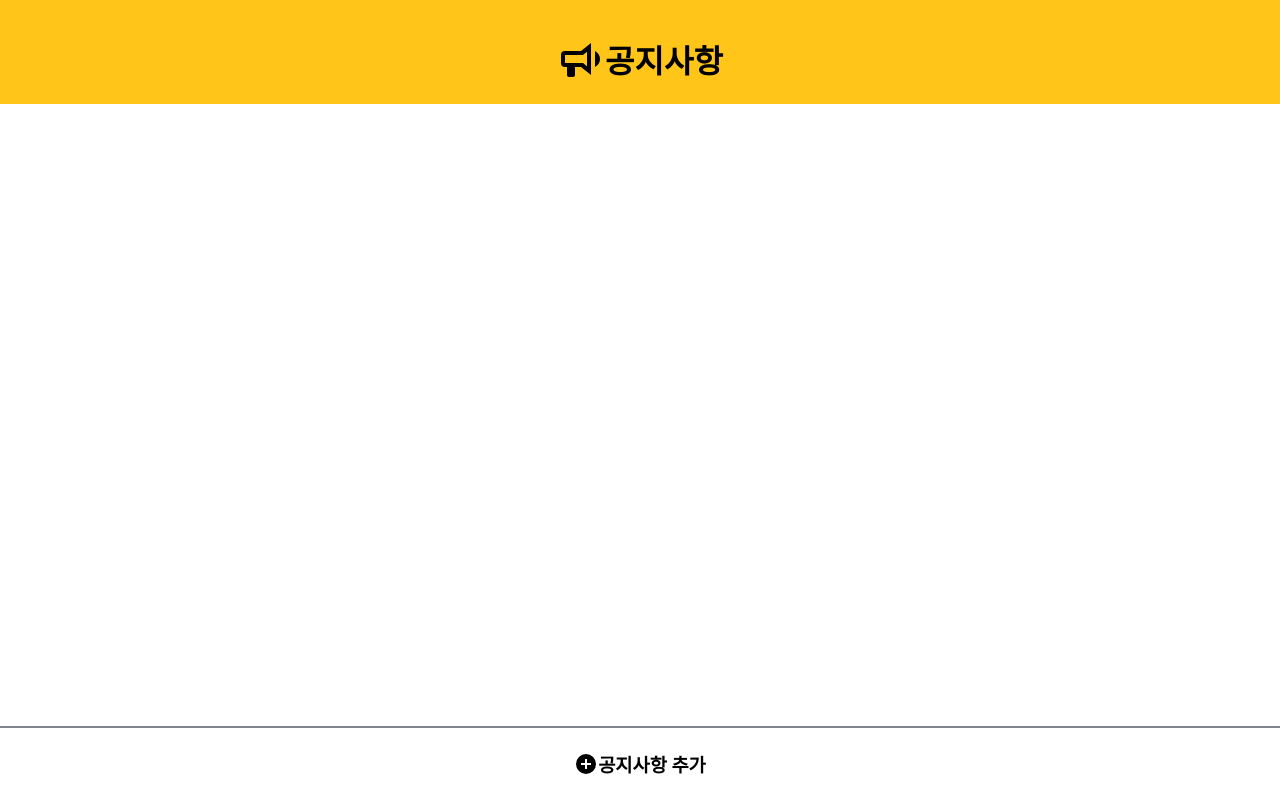
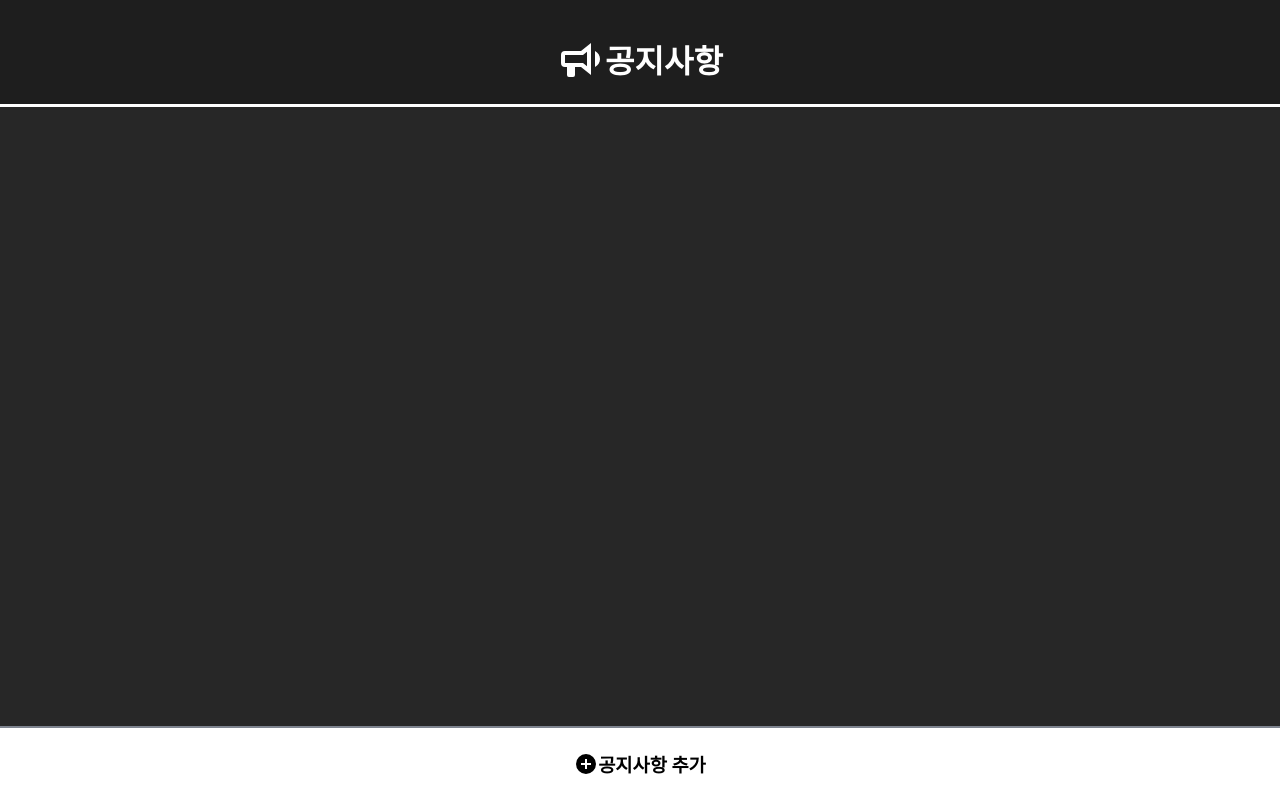
Before and after one commit to JDWdonga21/web-notice, a React (Create React App) app: page / in a window 1280 px wide. Built offline with nearby package versions, Linux system fonts and the light colour scheme.

Commit message:
230305 퇴근전

```diff
--- a/src/App.css
+++ b/src/App.css
@@ -29,6 +29,7 @@
   display: flex;
   flex-direction: column;
   align-items: center;
+  background-color: #272727;
 }
 
 .Footer {
--- a/src/component/NoticeDetail.tsx
+++ b/src/component/NoticeDetail.tsx
@@ -9,6 +9,8 @@ import { mdiListBoxOutline } from '@mdi/js';
 import { mdiFileEditOutline } from '@mdi/js';
 import { mdiSquareEditOutline } from '@mdi/js';
 import { mdiDelete } from '@mdi/js';
+import { mdiArrowLeftBottomBold } from '@mdi/js';
+import { mdiClose } from '@mdi/js';
 
 
 type Notice = {
@@ -214,11 +216,26 @@ class NoticeDetail extends React.Component<NoticeDetailProps, NoticeDetailState>
     return (
       <div style={styles.body}>
         <header style={styles.header}>
-          <div style={styles.titleArea}>
-            <text style={styles.titleText}>{title}</text>
+          {/* 제목 날짜 */}
+          <div style={styles.headerleft}>
+            <div style={styles.titleArea}>
+              <text style={styles.titleText}>{title}</text>
+            </div>
+            <div>
+              <text style={{color: '#ffffff'}}>{this.formatDate(date)} 조회수: {noticeid}</text>
+            </div>
           </div>
-          <div>
-            <text>{this.formatDate(date)} 조회수: {noticeid}</text>
+          {/* 닫기 표시 */}
+          <div style={styles.headerRight}>
+            <Icon path={mdiClose}
+              title="mdiClose"
+              size={2}
+              horizontal
+              vertical
+              rotate={180}
+              color="#ffffff"
+              // spin
+            />
           </div>
         </header>
         <main style={styles.mainArea}>
@@ -305,15 +322,26 @@ const styles: {[key in string]: CSSProperties}= {
   },
   header: {
     display: 'flex',
-    flexDirection: 'column',
+    flexDirection: 'row',
     alignItems: 'flex-start',
-    justifyContent: 'center',
+    justifyContent: 'space-between',
     padding: '10px',
     marginLeft: '5%',
     marginRight: '5%',
     width: '94vw',
     borderBottom: '2px solid #121417',
     height: '10%',
+    backgroundColor: '#1e1e1e'
+  },
+  headerLeft: {
+    display: 'flex',
+    alignItems: 'center',
+    justifyContent: 'center',
+  },
+  headerRight: {
+    display: 'flex',
+    alignItems: 'center',
+    justifyContent: 'center',
   },
   titleArea: {
     marginBottom: '10px'
@@ -322,7 +350,8 @@ const styles: {[key in string]: CSSProperties}= {
       fontWeight: 'bold',
       fontSize: 24,
       marginTop: '10px',
-      marginBottom: '10px'
+      marginBottom: '10px',
+      color: '#ffffff'
   },
   mainArea: {
     display: 'flex',
@@ -339,12 +368,14 @@ const styles: {[key in string]: CSSProperties}= {
     width: '94vw',
     wordWrap: 'break-word',
     overflowWrap: 'break-word',
+    backgroundColor: '#272727'
   },
   articleText: {
     textAlign: 'start',
     wordBreak: 'break-word',
     overflowWrap: 'break-word',
-    whiteSpace: 'pre-wrap'
+    whiteSpace: 'pre-wrap',
+    color: '#ffffff'
   },
   footer: {
     display: 'flex',
--- a/src/component/NoticeEdit.tsx
+++ b/src/component/NoticeEdit.tsx
@@ -271,18 +271,22 @@ class NoticeEdit extends React.Component<NoticeEditProps, NoticeEditState> {
             </form> */}
           </header>
           <main style={styles.mainArea}>
-            <text style={styles.titleText}>내용</text>
+            <div style={styles.mainTitle}>
+              <text style={styles.titleText}>내용</text>
+            </div>
             <div style={styles.reactQuillContainer}>
 
               <ReactQuill
                     modules={modules}
                     theme="snow"
-                    style={{ width: '100%', height: '100%' }}
+                    style={{ width: '100%', height: '100%', color: '#ffffff' }}
                     value={editorHtml}
                     onChange={this.handleEditorChange}
               />
             </div>
-            <text style={styles.titleText}>HTML 입력</text>
+            <div style={styles.mainTitle}>
+              <text style={styles.titleText}>HTML 입력</text>
+            </div>
             <div style={styles.htmlInputContainer}>
 
               <textarea
@@ -342,6 +346,7 @@ const styles: {[key in string]: CSSProperties}= {
       height: '100%',
       alignItems: 'center',
       justifyContent: 'center',
+      // backgroundColor: '#272727'
   },
   header: {
       display: 'flex',
@@ -352,8 +357,9 @@ const styles: {[key in string]: CSSProperties}= {
       marginLeft: '5%',
       marginRight: '5%',
       width: '94vw',
-      borderBottom: '1px solid #121417',
+      borderBottom: '1px solid #ffffff',
       height: '10%',
+      backgroundColor: '#1e1e1e'
   },
   titleArea: {
     marginBottom: '10px'
@@ -364,7 +370,8 @@ const styles: {[key in string]: CSSProperties}= {
       fontWeight: 'bold',
       fontSize: 20,
       marginTop: '10px',
-      marginBottom: '10px'
+      marginBottom: '10px',
+      color: '#ffffff'
   },
   mainArea: {
     flex: 1,
@@ -378,6 +385,12 @@ const styles: {[key in string]: CSSProperties}= {
     height: '80%',
     overflowY: 'auto',
     flexGrow: 1, // 사용 가능한 공간을 모두 채움
+    backgroundColor: '#272727'
+  },
+  mainTitle: {
+    flex: 1, // ReactQuill에 비율을 할당
+    width: '100%',
+    paddingLeft: '10px',
   },
   reactQuillContainer: {
     flex: 1, // ReactQuill에 비율을 할당
@@ -386,6 +399,7 @@ const styles: {[key in string]: CSSProperties}= {
     marginBottom: '20px',
     overflowY: 'auto',
     flexGrow: 1, // 사용 가능한 공간을 모두 채움
+    backgroundColor: '#ffffff'
   },
   htmlInputContainer: {
     flex: 1, // textarea에 비율을 할당
--- a/src/component/NoticeList.tsx
+++ b/src/component/NoticeList.tsx
@@ -112,9 +112,11 @@ const styles: {[key in string]: CSSProperties}= {
     titleText: {
         fontWeight: 'bold',
         fontSize: 24,
+        color: '#ffffff'
     },
     dateArea: {
-        marginBottom: '20px'
+        marginBottom: '20px',
+        color: '#ffffff'
     },
 }
 export default NoticeList;
--- a/src/component/footer/Footer.tsx
+++ b/src/component/footer/Footer.tsx
@@ -38,7 +38,7 @@ class Footer extends React.Component<Footerprops>{
                         <h3>공지사항 추가</h3>
                     </div>
                 )}
-                {this.props.appCurrentScreen === 'detail' && (
+                {/* {this.props.appCurrentScreen === 'detail' && (
                     <div style={styles.detailBtns}>
                         <div onClick={this.props.onBackToList}>
                             <div style={styles.btnConteainer}>
@@ -83,7 +83,7 @@ class Footer extends React.Component<Footerprops>{
                             </div>
                         </div>
                     </div>
-                )}
+                )} */}
             </div>
         )
     }
--- a/src/component/header/Header.tsx
+++ b/src/component/header/Header.tsx
@@ -20,10 +20,10 @@ class Header extends React.Component{
                         horizontal
                         vertical
                         rotate={180}
-                        color="black"
+                        color="#ffffff"
                         // spin
                     />
-                    <h1>공지사항</h1>
+                    <h1 style={{color:'#ffffff'}}>공지사항</h1>
                 </div>
                 <div style={styles.headerRight}>
 
@@ -39,7 +39,9 @@ const styles: {[key in string]: CSSProperties}= {
         display: 'flex',
         flexDirection: 'row',
         justifyContent: 'space-between',
-        backgroundColor: '#ffc519',
+        // backgroundColor: '#ffc519',
+        backgroundColor: '#1e1e1e',
+        borderBottom: '3px solid #ffffff'
     },
     headerLeft : {
 
```
